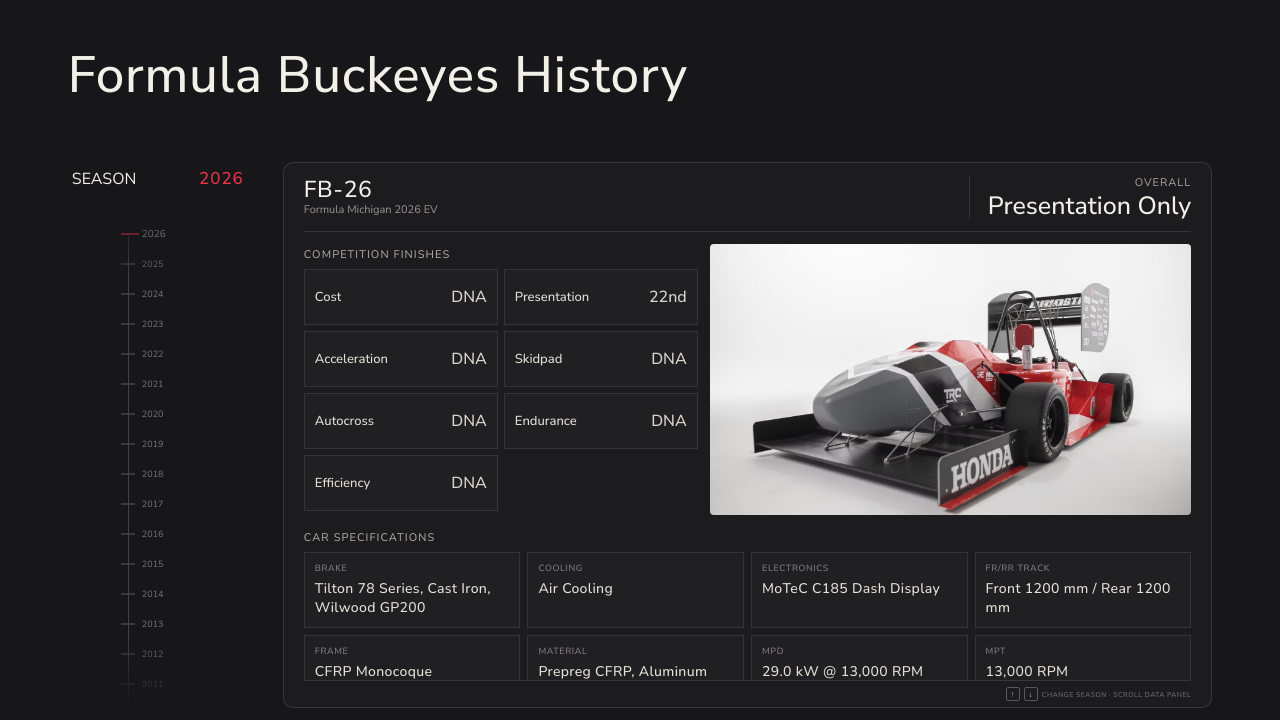
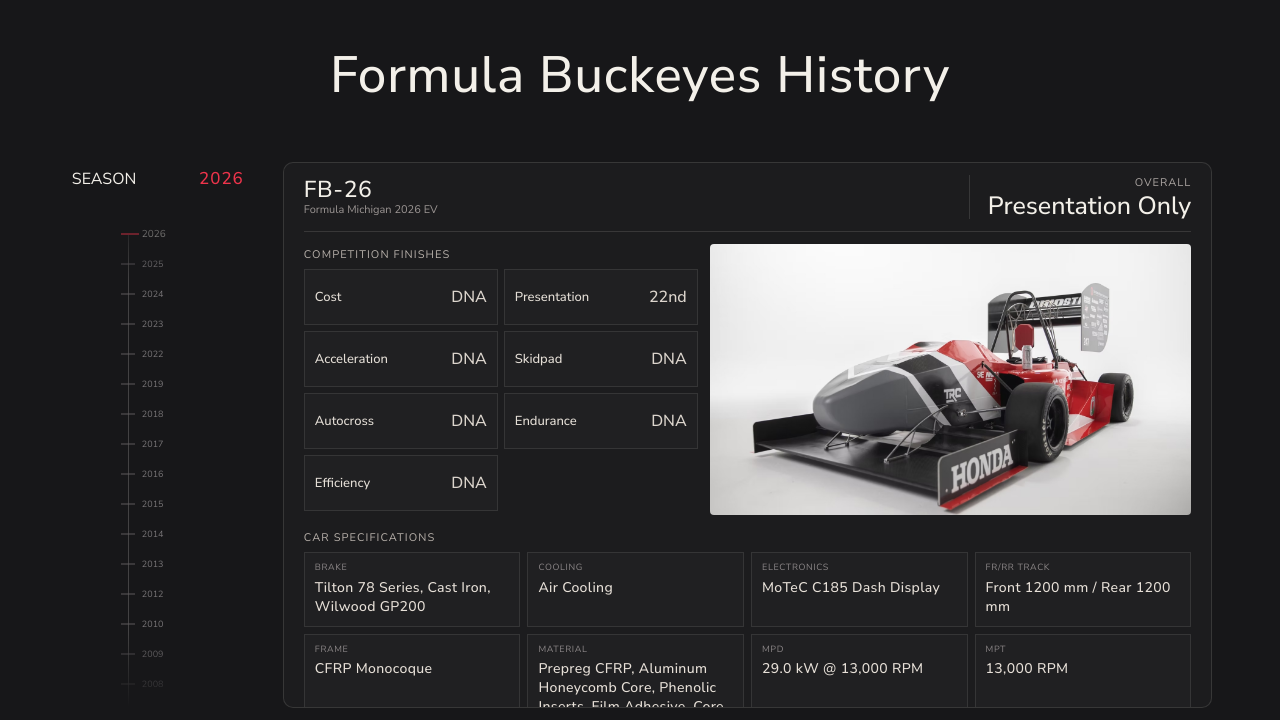
Before and after one commit to TheProgrammingTurkey/formulaBuckeyesExamplePage, a plain HTML site: page index.html in a window 1280 px wide. Shown: the part 80-800 px from the top of the page. Drawn offline with Linux system fonts and the light colour scheme.

Commit message:
Example History Done

```diff
--- a/index.html
+++ b/index.html
@@ -66,9 +66,6 @@
             </div>
           </div>
           <div class="panel-content" id="panelContent"></div>
-          <div class="panel-footer">
-            <span class="footer-instruction"><kbd>↑</kbd><kbd>↓</kbd> CHANGE SEASON · SCROLL DATA PANEL</span>
-          </div>
         </section>
       </div>
     </main>
--- a/script.js
+++ b/script.js
@@ -79,20 +79,6 @@ function yearsFromHeaders(headers) {
   });
 }
 
-function createMissingRecord(year) {
-  return {
-    year,
-    event: "",
-    overall: "N/A",
-    specs: {},
-    results: EVENTS.map((event) => ({
-      event,
-      finish: "N/A",
-      time: null
-    }))
-  };
-}
-
 function seasonCode(year) {
   return `FB-${String(year % 100).padStart(2, "0")}`;
 }
@@ -168,13 +154,10 @@ async function loadArchiveData() {
     });
   }
 
-  const latestYear = Math.max(2026, ...recordsByYear.keys());
-  const earliestYear = Math.min(1994, ...recordsByYear.keys());
-  SEASONS = Array.from(
-    { length: latestYear - earliestYear + 1 },
-    (_, index) => latestYear - index
-  );
-  RECORDS = SEASONS.map((year) => recordsByYear.get(year) || createMissingRecord(year));
+  SEASONS = Array.from(recordsByYear.keys())
+    .filter((year) => year !== 2021)
+    .sort((first, second) => second - first);
+  RECORDS = SEASONS.map((year) => recordsByYear.get(year));
 }
 
 const elements = {
@@ -259,9 +242,7 @@ function render() {
       </div>
     </article>`;
   }).join("");
-  const carImage = record.year === 2026
-    ? '<img src="exampleIMG.jpeg" alt="Example Formula Buckeyes car">'
-    : "";
+  const carImage = '<img src="exampleIMG.jpeg" alt="Formula Buckeyes car">';
   const specsSection = Object.keys(record.specs).length
     ? `<section class="specs-section" aria-label="Car specifications">
         <div class="section-heading"><span>CAR SPECIFICATIONS</span></div>
--- a/styles.css
+++ b/styles.css
@@ -53,7 +53,7 @@ button { -webkit-tap-highlight-color: transparent; }
 .brand-copy strong { font: 600 15px var(--display); letter-spacing: .12em; }
 .brand-copy strong span { color: var(--scarlet-bright); }
 .brand-copy small, .art-caption,
-.panel-footer, .demo-notice, .result-table th, .spec-label, .result-label {
+.demo-notice, .result-table th, .spec-label, .result-label {
   font-family: var(--mono);
 }
 .brand-copy small { color: var(--muted); font-size: 8px; letter-spacing: .13em; }
@@ -87,9 +87,10 @@ button { -webkit-tap-highlight-color: transparent; }
   min-height: 150px;
   display: flex;
   align-items: center;
+  justify-content: center;
   overflow: hidden;
 }
-.intro-copy { position: relative; z-index: 1; padding-bottom: 3px; }
+.intro-copy { position: relative; z-index: 1; width: 100%; padding-bottom: 3px; text-align: center; }
 h1, h2, p { margin-top: 0; }
 h1 { margin: 12px 0 4px; font: 500 clamp(36px, 4vw, 51px)/1.08 var(--display); letter-spacing: .015em; }
 h1 span { color: var(--scarlet-bright); }
@@ -193,22 +194,9 @@ h2 { margin: 6px 0 0; font: 500 23px/1.1 var(--display); letter-spacing: .025em;
   font-size: 8px;
   letter-spacing: .025em;
 }
-.demo-notice span { color: var(--gold); font-size: 8px; letter-spacing: .08em; white-space: nowrap; }
+.demo-notice span { color: var(--gold); font-size: 8px; letter-spacing: .08em; }
 .panel-content { min-height: 0; flex: 1; overflow-y: auto; overscroll-behavior: contain; scrollbar-color: #5b575a transparent; scrollbar-width: thin; animation: content-in .32s ease both; }
 @keyframes content-in { from { opacity: .35; transform: translateY(5px); } to { opacity: 1; transform: translateY(0); } }
-.panel-footer {
-  display: flex;
-  flex: 0 0 36px;
-  align-items: center;
-  justify-content: flex-end;
-  border-top: 1px solid var(--line);
-  color: #777476;
-  font-size: 8px;
-  letter-spacing: .06em;
-}
-.footer-instruction { display: flex; align-items: center; gap: 4px; }
-kbd { display: inline-grid; width: 14px; height: 14px; place-items: center; border: 1px solid #5b575a; border-radius: 2px; color: #bdb8b1; font: 8px var(--mono); }
-
 /* The overview uses a compact scorecard, keeping the key season summary visible. */
 .overview-grid { display: grid; grid-template-columns: 1.18fr .82fr; gap: 12px; height: 100%; }
 .overall-card, .podium-card { position: relative; overflow: hidden; border: 1px solid var(--line); background: #222224; }
@@ -252,8 +240,8 @@ kbd { display: inline-grid; width: 14px; height: 14px; place-items: center; bord
 .specs-heading strong { color: var(--gold); font: 9px var(--mono); font-weight: 400; }
 .spec-grid { display: grid; grid-template-columns: repeat(4, minmax(0, 1fr)); gap: 7px; }
 .spec-item { min-width: 0; min-height: 52px; padding: 8px 9px 7px; border: 1px solid rgba(243,240,233,.1); background: rgba(255,255,255,.018); }
-.spec-label { display: block; overflow: hidden; color: #8d8889; font-size: 7px; letter-spacing: .05em; text-overflow: ellipsis; white-space: nowrap; }
-.spec-value { display: block; overflow: hidden; margin-top: 6px; color: #e7e0d8; font: 500 11px var(--display); letter-spacing: .025em; text-overflow: ellipsis; white-space: nowrap; }
+.spec-label { display: block; color: #8d8889; font-size: 7px; letter-spacing: .05em; line-height: 1.2; }
+.spec-value { display: block; margin-top: 6px; color: #e7e0d8; font: 500 11px var(--display); letter-spacing: .025em; line-height: 1.35; }
 .spec-empty { display: grid; min-height: 170px; place-items: center; border: 1px dashed #ffffff24; color: #aaa4a2; text-align: center; }
 .spec-empty strong { display: block; margin-bottom: 8px; color: var(--paper); font: 500 20px var(--display); }
 .spec-empty p { max-width: 360px; margin: 0; font-size: 11px; line-height: 1.6; }
@@ -289,8 +277,6 @@ kbd { display: inline-grid; width: 14px; height: 14px; place-items: center; bord
   h2 { font-size: 19px; }
   .demo-notice { align-items: flex-start; gap: 6px; margin: 10px 0; padding: 6px; font-size: 7px; line-height: 1.4; }
   .demo-notice span { font-size: 7px; }
-  .panel-footer { flex-basis: 31px; font-size: 7px; }
-  .footer-instruction { gap: 2px; font-size: 0; }
   .overview-grid { grid-template-columns: 1fr; grid-template-rows: 1fr 1fr; gap: 7px; }
   .overall-card, .podium-card { padding: 10px; }
   .rank-number { font-size: 54px; }
@@ -333,7 +319,7 @@ kbd { display: inline-grid; width: 14px; height: 14px; place-items: center; bord
 .season-data { height: 100%; min-height: 0; display: grid; grid-template-rows: auto auto; gap: 12px; }
 .season-main { display: grid; grid-template-columns: minmax(0, .9fr) minmax(0, 1.1fr); align-items: start; gap: 12px; }
 .summary-kicker { color: #aaa4a1; font: 8px var(--mono); letter-spacing: .09em; }
-.overall-place { color: var(--paper); font: 500 clamp(16px, 1.8vw, 22px)/1.05 var(--display); overflow-wrap: anywhere; }
+.overall-place { color: var(--paper); font: 500 clamp(16px, 1.8vw, 22px)/1.05 var(--display); }
 .car-image-frame { width: 100%; min-width: 0; aspect-ratio: 16 / 9; }
 .car-image-frame img { display: block; width: 100%; height: 100%; border-radius: 4px; object-fit: cover; }
 .results-section, .specs-section { min-height: 0; display: flex; flex-direction: column; }
@@ -341,7 +327,7 @@ kbd { display: inline-grid; width: 14px; height: 14px; place-items: center; bord
 .results-grid { display: grid; flex: 1; grid-template-columns: repeat(2, minmax(0, 1fr)); gap: 5px; }
 .result-card { display: flex; min-width: 0; align-items: center; justify-content: space-between; gap: 4px; padding: 4px 7px; border: 1px solid rgba(243,240,233,.1); background: rgba(255,255,255,.018); }
 .result-event { display: grid; min-width: 0; gap: 2px; }
-.result-event strong { overflow: hidden; color: #e4ded6; font-size: 9px; font-weight: 500; text-overflow: ellipsis; white-space: nowrap; }
+.result-event strong { color: #e4ded6; font-size: 9px; font-weight: 500; line-height: 1.25; }
 .event-time { color: var(--gold); font: 8px var(--mono); }
 .result-finish { display: flex; flex: 0 0 auto; justify-content: flex-end; }
 .result-finish strong { color: #dcd5cd; font: 500 10px var(--display); }
@@ -352,7 +338,6 @@ kbd { display: inline-grid; width: 14px; height: 14px; place-items: center; bord
 .spec-label { font-size: 6px; letter-spacing: .07em; }
 .spec-value { margin-top: 3px; font-size: 9px; }
 .spec-empty { display: flex; flex: 1; min-height: 0; align-items: center; padding-left: 9px; border: 1px dashed #ffffff24; color: #999294; font: 8px var(--mono); letter-spacing: .07em; }
-.panel-footer { flex-basis: 27px; font-size: 7px; }
 
 @media (max-width: 850px) {
   .intro { flex-basis: 132px; }
@@ -395,8 +380,6 @@ kbd { display: inline-grid; width: 14px; height: 14px; place-items: center; bord
   .spec-label { font-size: 5px; }
   .spec-value { font-size: 7px; }
   .spec-empty { font-size: 6px; }
-  .panel-footer { flex-basis: 25px; font-size: 6px; }
-  .footer-instruction { font-size: 0; }
 }
 
 @media (max-height: 650px) {
@@ -431,8 +414,7 @@ kbd { display: inline-grid; width: 14px; height: 14px; place-items: center; bord
   overflow-x: hidden;
   overflow-y: auto;
   overscroll-behavior: contain;
-  scrollbar-color: #6a6263 #1c1c1e;
-  scrollbar-width: thin;
+  scrollbar-width: none;
 }
 .season-data {
   height: auto;
@@ -512,7 +494,7 @@ kbd { display: inline-grid; width: 14px; height: 14px; place-items: center; bord
 .spec-item { justify-content: flex-start; }
 .spec-value {
   overflow: visible;
-  overflow-wrap: anywhere;
+  overflow-wrap: normal;
   line-height: 1.35;
   text-overflow: clip;
   white-space: normal;
@@ -533,3 +515,27 @@ kbd { display: inline-grid; width: 14px; height: 14px; place-items: center; bord
   .result-event strong { font-size: 10px; }
   .result-finish strong { font-size: 12px; }
 }
+
+@media (max-width: 850px) {
+  .season-main { grid-template-columns: minmax(0, 1fr); }
+}
+
+@media (max-width: 700px) {
+  .spec-grid { grid-template-columns: repeat(2, minmax(0, 1fr)); }
+}
+
+@media (min-width: 851px) and (max-width: 1100px) {
+  .result-event strong { font-size: clamp(8px, 1vw, 11px); }
+  .result-finish strong { font-size: clamp(9px, 1.15vw, 12px); }
+  .result-card { padding: 6px; }
+  .spec-value { font-size: clamp(9px, 1.1vw, 12px); }
+}
+
+@media (max-width: 380px) {
+  .topbar { height: auto; min-height: 65px; flex-basis: auto; flex-wrap: wrap; justify-content: center; gap: 8px; padding-top: 8px; padding-bottom: 8px; }
+  .primary-nav { height: auto; flex-wrap: wrap; justify-content: center; gap: 6px 12px; }
+}
+
+@media (max-width: 420px) {
+  .results-grid, .spec-grid { grid-template-columns: minmax(0, 1fr); }
+}
```
